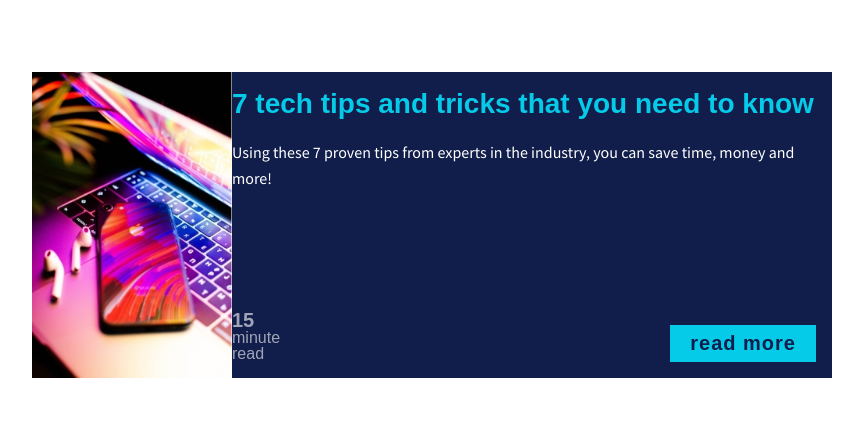
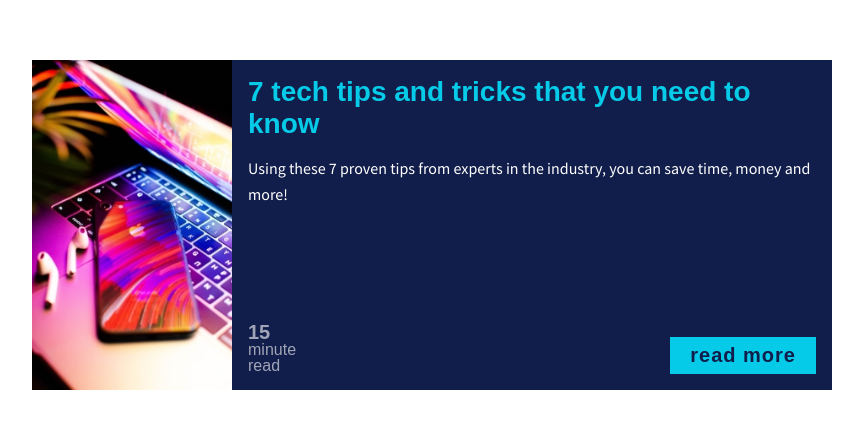
Before and after one commit to vitthal-korvan/Responsive-CSS, a plain HTML site: page Card Component Grid/index.html in a window 1280 px wide. Shown: the part 175-604 px from the top of the page, without its empty margins (208-1071 px from the left). Drawn offline with Linux system fonts and the light colour scheme; a web font is replaced by a local one.

Commit message:
card component grid completed!

```diff
--- a/Card Component Grid/css/style.css
+++ b/Card Component Grid/css/style.css
@@ -76,7 +76,8 @@ body {
 
 @media (min-width: 600px) {
     .card {
-        grid-template: 1em auto auto 150px 1em / 200px auto auto 1em;
+        grid-template: 1em auto auto 150px 1em / 200px auto auto 0px;
+        grid-gap: 0 1em;
     }
 
     .card-img {
--- a/Card Component Grid/index.html
+++ b/Card Component Grid/index.html
@@ -1,12 +1,13 @@
 <html>
     <head>
         <title>Grid card</title>
+        <meta name="author" content="vitthal-korvan">
         <link href="https://fonts.googleapis.com/css?family=Blinker:400,700|Source+Sans+Pro&display=swap" rel="stylesheet">
         <link rel="stylesheet" href="css/style.css">
     </head>
     <body>
         <div class="card">
-            <img class="card-img" src="./img/tech.jpg" alt="an iphone on a macbook with dramatic lighting">
+            <img class="card-img" src="img/tech.jpg" alt="an iphone on a macbook with dramatic lighting">
             <h2 class="card-title">7 tech tips and tricks that you need to know</h2>
             <p class="card-body">Using these 7 proven tips from experts in the industry, you can save time, money and more!</p>
             <p class="card-read-time"><span>15</span> minute<br>read</p>
```
